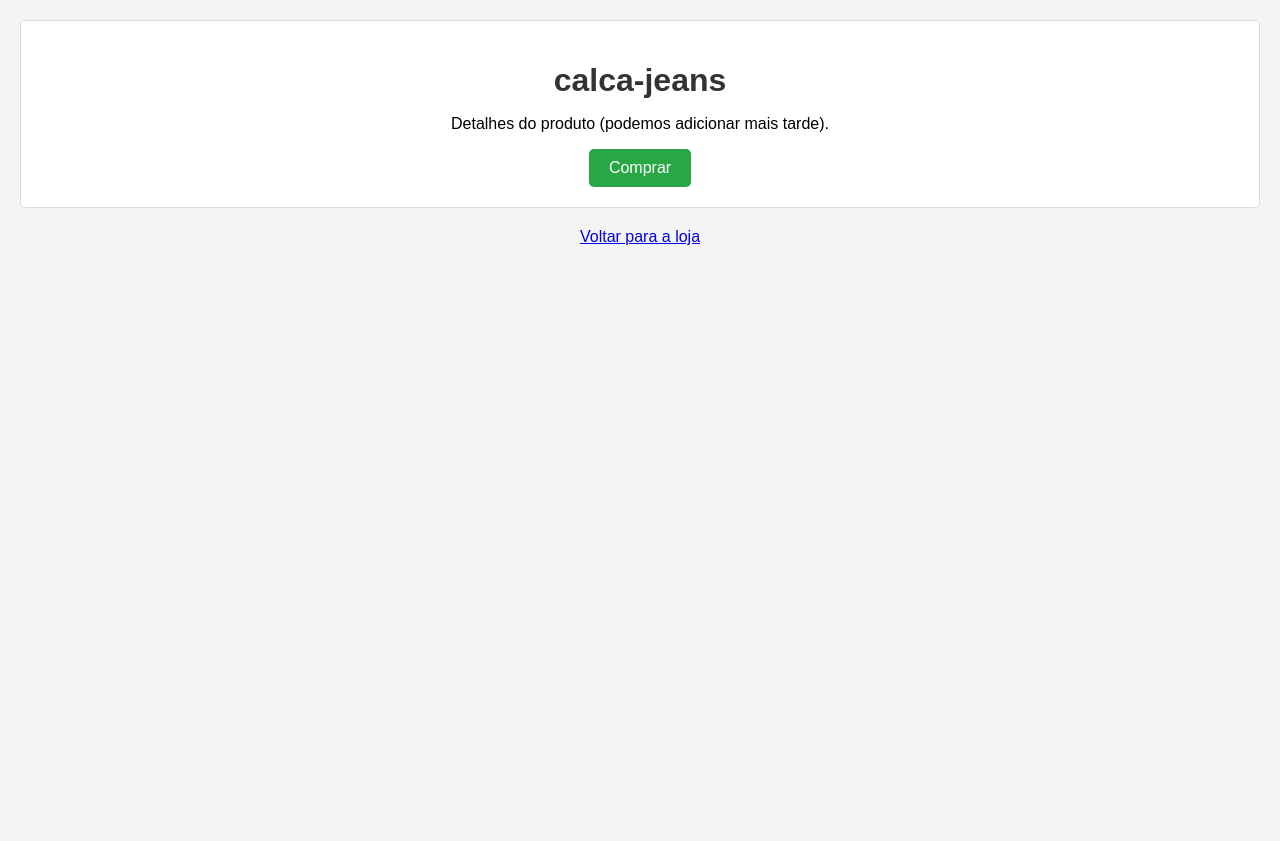
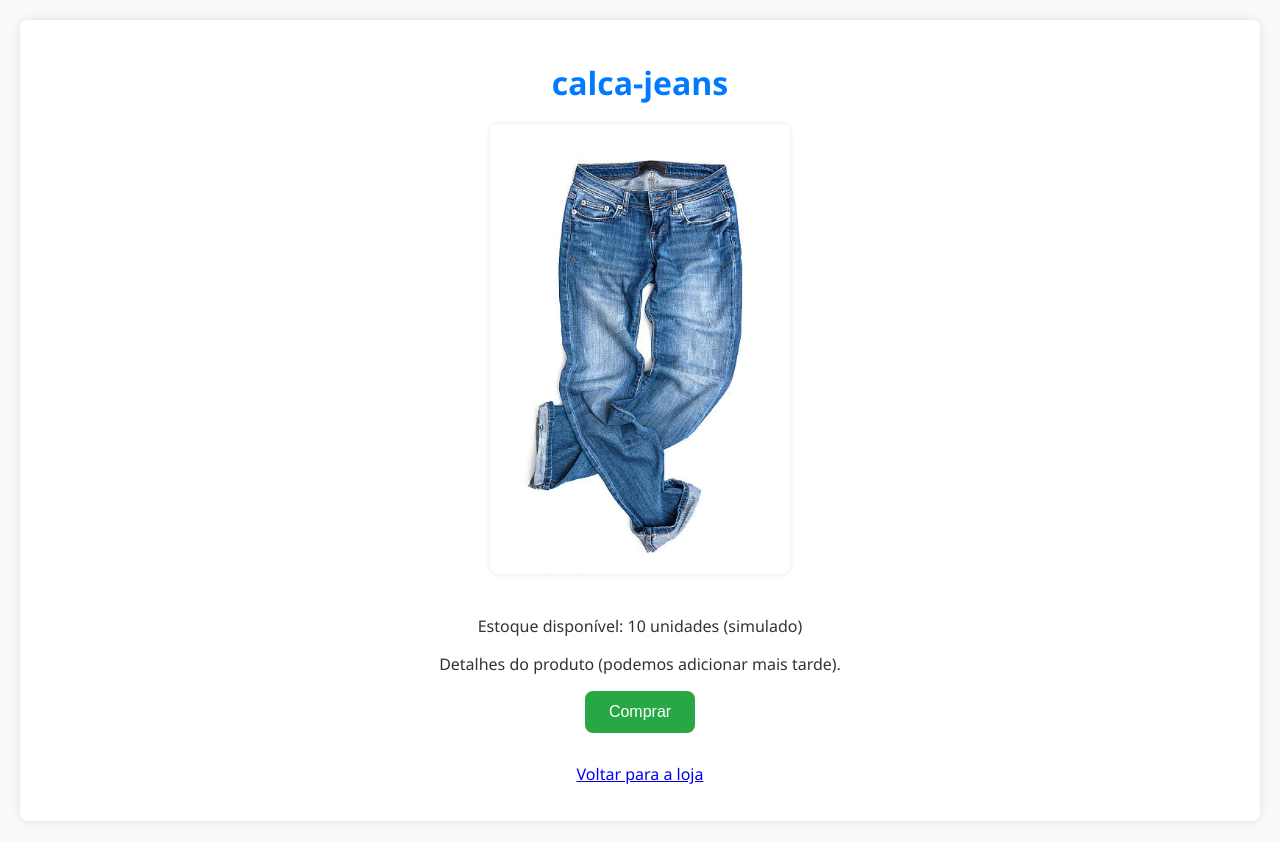
Before and after one commit to Guilherme-Soares05/DataFlow-Roupas, a Flask app: page /produto/calca-jeans in a window 1280 px wide. Before the commit the page ends 245 px from the top, so only its background shows below. Run offline with Flask 3, Linux system fonts and the light colour scheme.

Commit message:
feat(frontend): Exibe fotos e estoque apenas na página do produto

```diff
--- a/static/style.css
+++ b/static/style.css
@@ -1,11 +1,21 @@
 body {
-    font-family: sans-serif;
-    margin: 20px;
-    background-color: #f4f4f4;
+    font-family: 'Segoe UI', Tahoma, Geneva, Verdana, sans-serif; /* Fonte mais moderna */
+    margin: 0; /* Remover margens padrão do body */
+    background-color: #f8f9fa; /* Cor de fundo mais clara */
+    color: #333;
+}
+
+.container {
+    max-width: 1200px; /* Largura máxima para centralizar o conteúdo */
+    margin: 20px auto; /* Centralizar o conteúdo com margens */
+    padding: 20px;
+    background-color: #fff;
+    border-radius: 8px;
+    box-shadow: 0 0 10px rgba(0, 0, 0, 0.1); /* Sombra suave */
 }
 
 h1 {
-    color: #333;
+    color: #007bff; /* Cor primária */
     text-align: center;
     margin-bottom: 30px;
 }
@@ -14,7 +24,7 @@ ul {
     list-style: none;
     padding: 0;
     display: grid;
-    grid-template-columns: repeat(auto-fit, minmax(200px, 1fr));
+    grid-template-columns: repeat(auto-fit, minmax(150px, 1fr)); /* Colunas responsivas com largura mínima */
     gap: 20px;
 }
 
@@ -23,36 +33,53 @@ ul li {
     border: 1px solid #ddd;
     padding: 15px;
     text-align: center;
-    border-radius: 5px;
+    border-radius: 8px;
+    transition: transform 0.2s ease-in-out; /* Efeito de hover suave */
+}
+
+ul li:hover {
+    transform: scale(1.05);
 }
 
 ul li a {
     text-decoration: none;
-    color: #007bff;
-    font-weight: bold;
+    color: #333;
+    display: block; /* Fazer o link ocupar todo o item da lista */
+}
+
+ul li img {
+    max-width: 100%; /* Imagens responsivas */
+    height: auto; /* Manter a proporção da imagem */
+    margin-bottom: 10px;
+    border-radius: 4px;
 }
 
 .produto-detalhe {
-    background-color: #fff;
-    border: 1px solid #ddd;
-    padding: 20px;
-    border-radius: 5px;
-    margin-bottom: 20px;
+    composes: container; /* Usar os estilos do container */
     text-align: center;
 }
 
 .produto-detalhe h1 {
-    margin-bottom: 10px;
+    margin-bottom: 20px;
+}
+
+.produto-detalhe img {
+    max-width: 300px;
+    height: auto;
+    margin-bottom: 20px;
+    border-radius: 8px;
+    box-shadow: 0 0 5px rgba(0, 0, 0, 0.1);
 }
 
 .produto-detalhe button {
     background-color: #28a745;
     color: white;
     border: none;
-    padding: 10px 20px;
-    border-radius: 5px;
+    padding: 12px 24px;
+    border-radius: 8px;
     cursor: pointer;
     font-size: 16px;
+    transition: background-color 0.2s ease-in-out;
 }
 
 .produto-detalhe button:hover {
@@ -62,7 +89,7 @@ ul li a {
 .voltar-link {
     display: block;
     text-align: center;
-    margin-top: 20px;
+    margin-top: 30px;
     color: #007bff;
     text-decoration: none;
 }
--- a/templates/index.html
+++ b/templates/index.html
@@ -1,17 +1,19 @@
 <!DOCTYPE html>
 <html>
 <head>
-    <title>Loja de Roupas (Simulada)</title>
+    <title>Loja de Roupas</title>
     <link rel="stylesheet" type="text/css" href="{{ url_for('static', filename='style.css') }}">
 </head>
 <body>
+    <div class="container">
         <h1>Bem-vindo à nossa loja!</h1>
         <ul>
             <li><a href="/produto/camiseta-azul">Camiseta Azul</a></li>
             <li><a href="/produto/calca-jeans">Calça Jeans</a></li>
             <li><a href="/produto/vestido-floral">Vestido Floral</a></li>
             <li><a href="/produto/tenis-esportivo">Tênis Esportivo</a></li>
-        <li><a href="/produto/meias-par">Meias (par)</a></li>
+            <li><a href="/produto/meias_par">Meias (par)</a></li>
         </ul>
+    </div>
 </body>
 </html>
--- a/templates/produto.html
+++ b/templates/produto.html
@@ -5,13 +5,14 @@
     <link rel="stylesheet" type="text/css" href="{{ url_for('static', filename='style.css') }}">
 </head>
 <body>
-    <div class="produto-detalhe">
+    <div class="container produto-detalhe">
         <h1>{{ produto }}</h1>
+        <img src="{{ url_for('static', filename='images/' + produto.replace('-', '_').lower() + '.png') }}" alt="{{ produto }}">
+        <p>Estoque disponível: <span id="estoque">10</span> unidades (simulado)</p>
         <p>Detalhes do produto (podemos adicionar mais tarde).</p>
         <button onclick="comprar('{{ produto }}')">Comprar</button>
+        <p class="voltar-link"><a href="/">Voltar para a loja</a></p>
     </div>
-    <p class="voltar-link"><a href="/">Voltar para a loja</a></p>
-
     <script>
         function comprar(produto) {
             fetch('/comprar', {
```
Also changed, not shown: static/images/calca_jeans.png (renamed from static/calca_jeans.png), static/images/camiseta_azul.png (renamed from static/camiseta_azul.png), static/images/meias_par.png (renamed from static/meias.png), static/images/tenis_esportivo.png (renamed from static/tenis_esportivo.png), static/images/vestido_floral.png (renamed from static/vestido_floral.png). Lines whose indentation alone changed are shown as unchanged.
